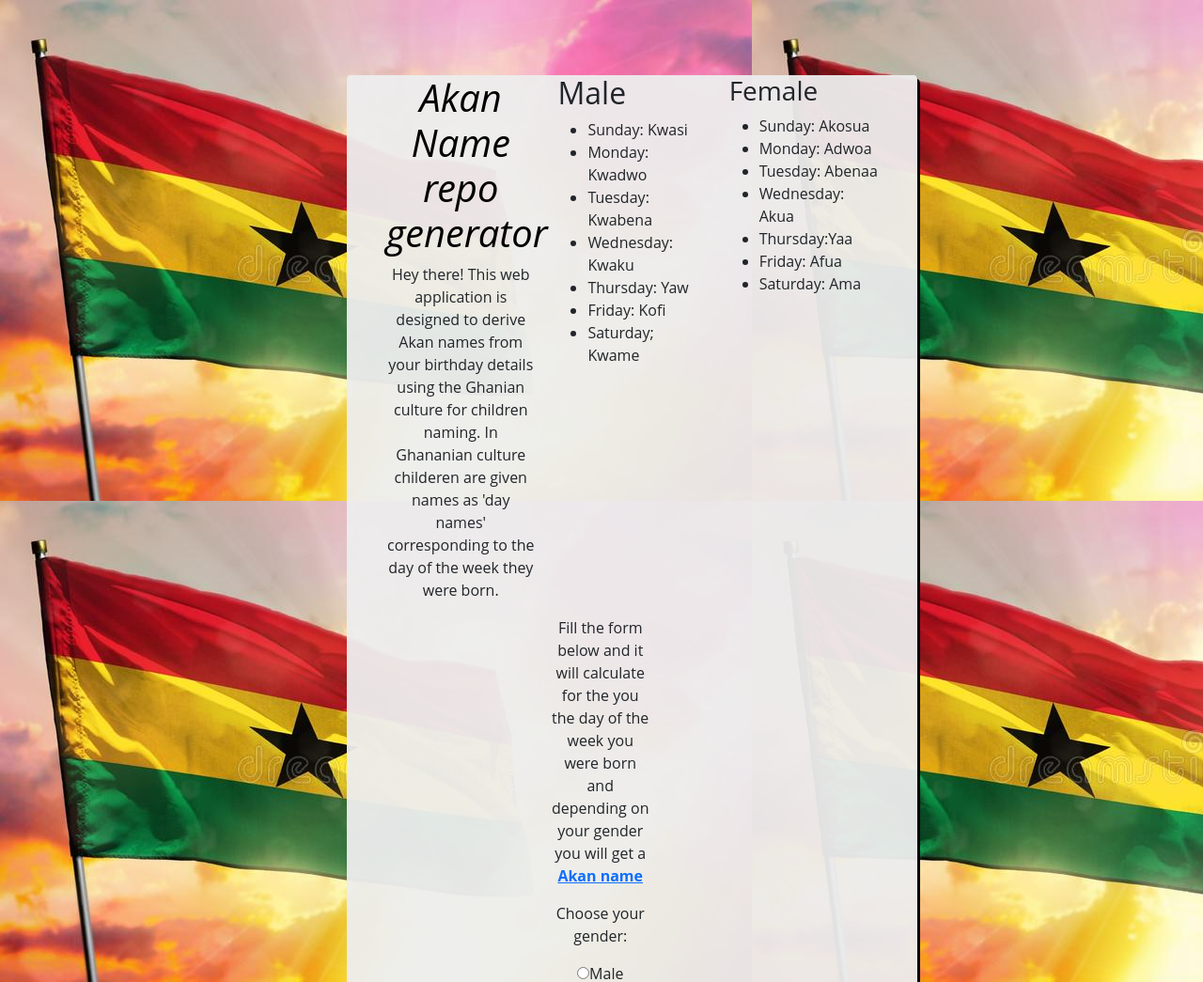
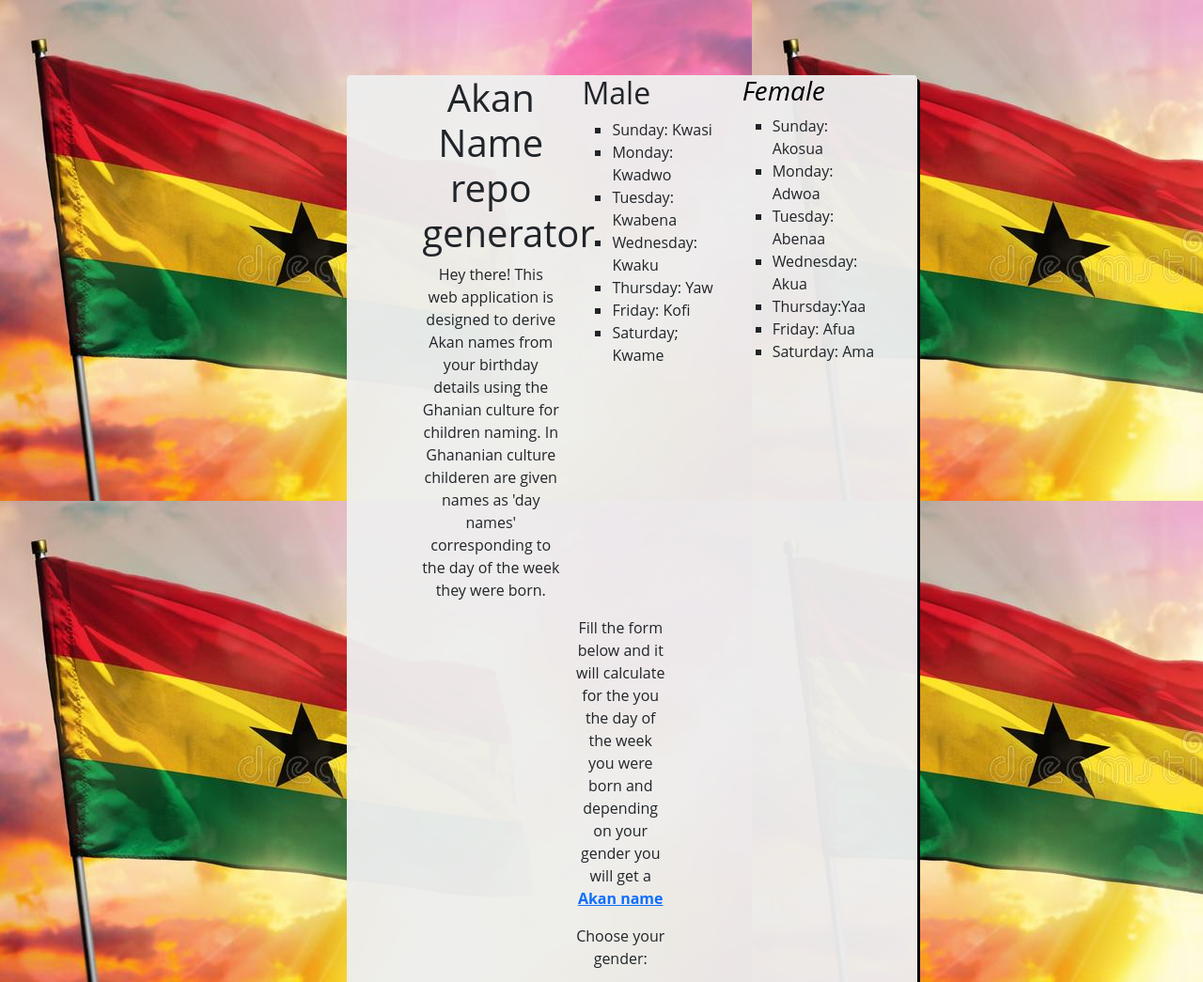
Before and after one commit to Wanguifiona/Akan-Name, a plain HTML site: page index.html in a window 1280 px wide. Shown: the top 1045 px of the page at 94% size. Drawn offline with nearby package versions, Linux system fonts and the light colour scheme.

Commit message:
add font styles

```diff
--- a/css/styles.css
+++ b/css/styles.css
@@ -3,8 +3,14 @@
   margin-top: 15px;
 }
 
-.name {
-  font-style:  italic;
+.h1 {
+  font-style: oblique;
+  font-weight: bold;
+  color: black;
+}
+
+.h2, h3 {
+  font-style: italic;
   color: black;
 }
 
@@ -17,12 +23,13 @@ body {
 }
 
 .content{
-  background-color: rgba(238, 238, 238 ,0.95);
+  background-color: rgba(238, 238, 238 ,0.96);
   margin-left: 25%;
   margin-right: 25%;
   margin-top: 20px;
   margin-bottom: auto;
-  padding-bottom: 30px;
+  padding-bottom: 40px;
+  padding-left: 40px;
   box-shadow: 3px 4px black;
   border-radius: 0.5%;
 }
@@ -30,3 +37,8 @@ body {
   width: 90%;
   margin: auto;
 }
+
+ul.a{
+  list-style-type: square;
+
+}
--- a/index.html
+++ b/index.html
@@ -17,8 +17,8 @@
         </div>
 
         <div class="col-md-4">
-          <h2> Male </h2>
-          <UL>
+          <h2 class="name"> Male </h2>
+          <UL class="a">
             <li>Sunday: Kwasi</li>
             <li>Monday: Kwadwo</li>
             <li>Tuesday: Kwabena</li>
@@ -29,8 +29,8 @@
           </UL>
         </div>
         <div class="col-md-4">
-          <h3> Female </h3>
-          <ul>
+          <h3 class="name"> Female </h3>
+          <ul class="a">
             <li>Sunday: Akosua</li>
             <li>Monday: Adwoa</li>
             <li>Tuesday: Abenaa</li>
```
